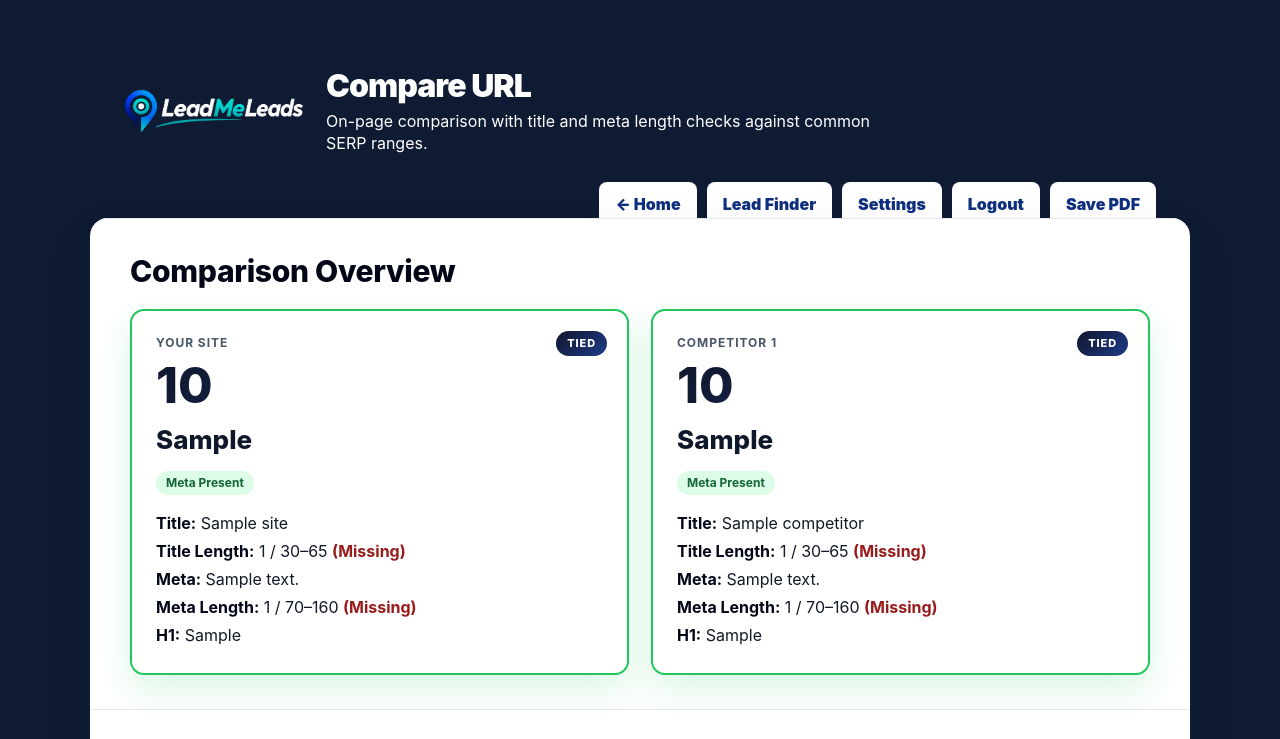
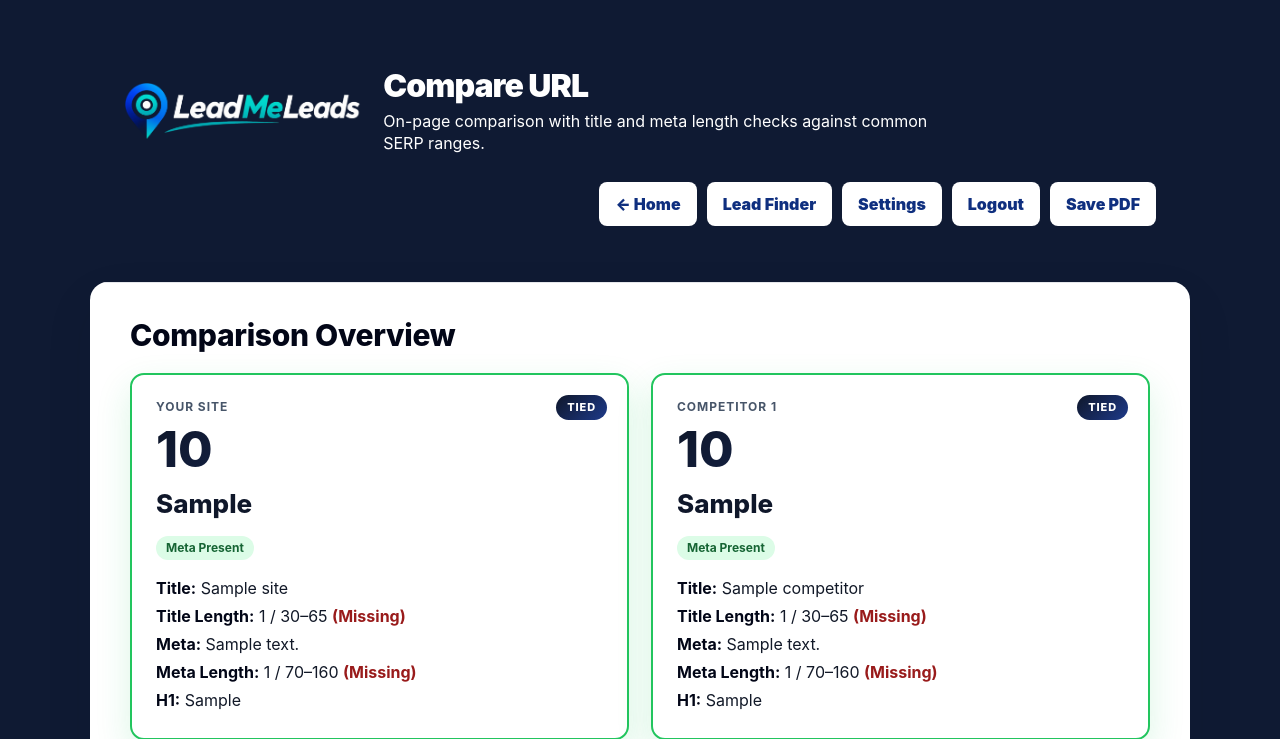
Before and after one commit to strollan/seo-app, a FastAPI app: template app/templates/report.html in a window 1280 px wide. Shown: the top 739 px of the page. Run offline with FastAPI, Linux system fonts and the light colour scheme; the template is opened without the code that fills it: most values are stand-ins (such as "Sample title", 1, 10 or a date in 2020).

Commit message:
Fix History and report header layouts

```diff
--- a/app/templates/report.html
+++ b/app/templates/report.html
@@ -554,6 +554,28 @@
     height: 78px !important;
 }
 
+/* static/css/styles.css forces .logo to height:81px + max-width:180px
+   !important, and .header to a fixed height:94px !important (same bugs
+   fixed on /compare). Both ties above (min-height:130px and the 78px
+   logo height) lose to styles.css's rules because this page has no
+   trailing <style> block after the shared stylesheet's <link> to win the
+   cascade on document order (unlike /compare) -- report.html's own
+   overrides above are silently overridden. Scoping with .report-page
+   bumps specificity so these win unconditionally, regardless of order,
+   and matches /lead-bot's actual 58px logo size. */
+.report-page .logo,
+.report-page .header .logo,
+.report-page .logo-link img {
+    height: 58px !important;
+    width: auto !important;
+    max-width: none !important;
+}
+
+.report-page .header {
+    height: auto !important;
+    min-height: auto !important;
+}
+
 .site-card,
 .site-card.winner-card {
     background: #ffffff !important;
@@ -847,7 +869,7 @@
 
 </style>
 
-<link rel="stylesheet" href="/static/css/styles.css">
+<link rel="stylesheet" href="/static/css/styles.css?v=2026-07-08-report-nav-fix">
 </head>
 <body class="report-page">
 
```
Also changed, not shown: app/templates/history.html (+26 -0 lines).
